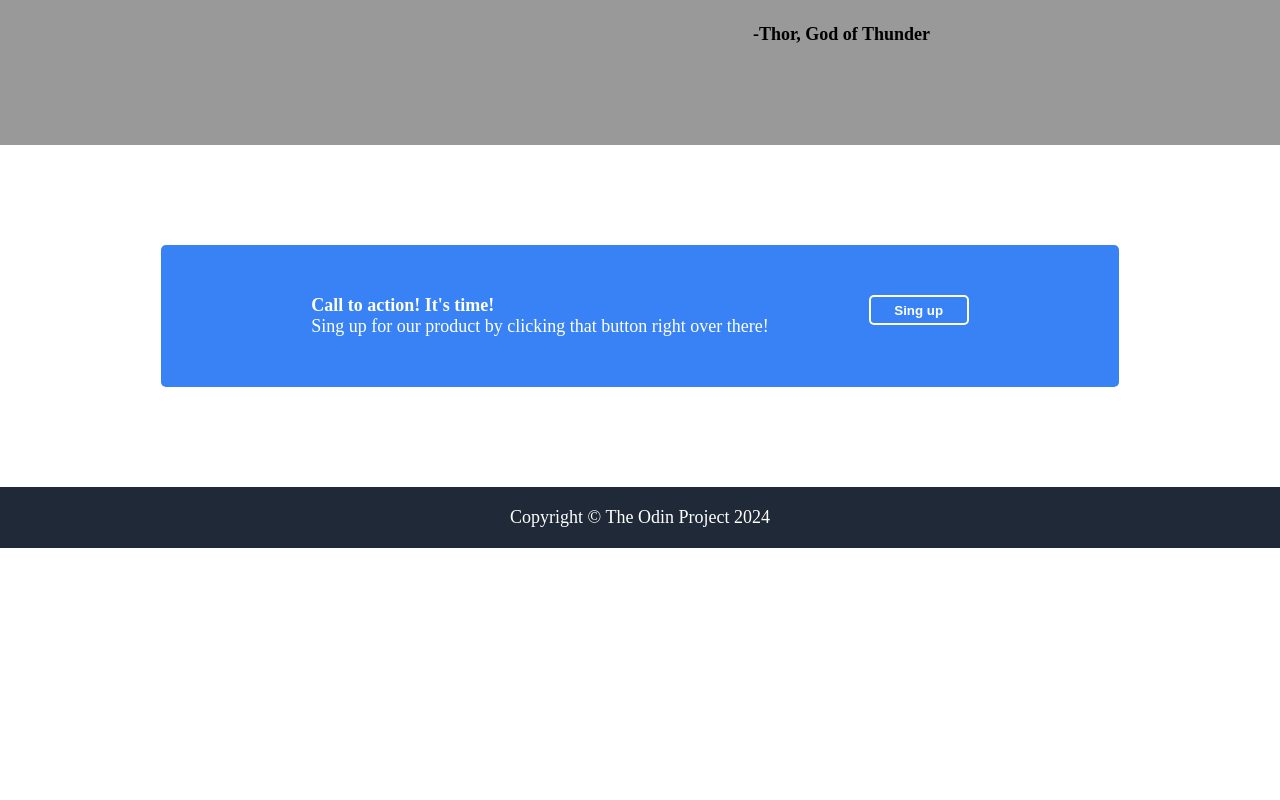
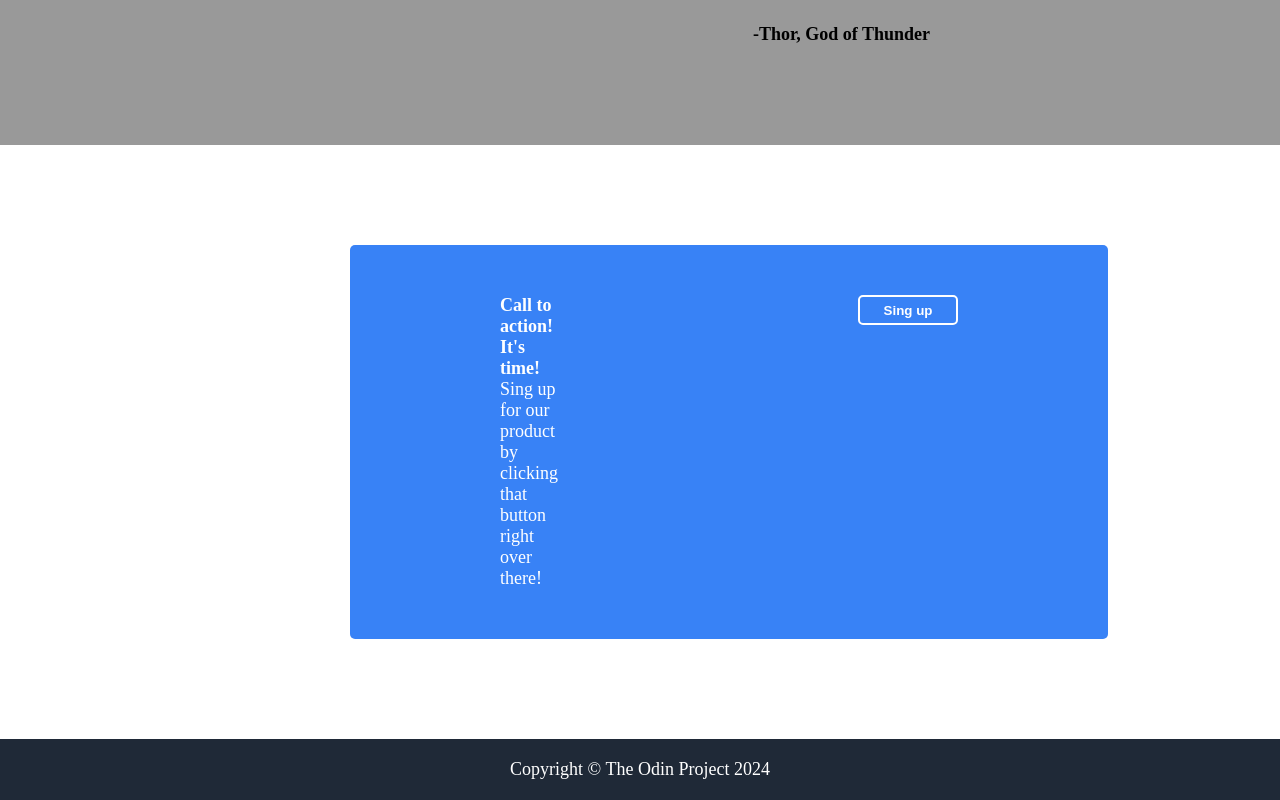
Before and after one commit to yuriy19802007/landing-page, a plain HTML site: page index.html in a window 1280 px wide. Shown: the part 1681-2481 px from the top of the page. Before the commit the page ends 2229 px from the top, so only its background shows below. Drawn offline with Linux system fonts and the light colour scheme.

Commit message:
CSS HTML finish

```diff
--- a/styles/style.css
+++ b/styles/style.css
@@ -134,21 +134,22 @@ main {
 }
 .section-3 {
   display: flex;
-  justify-content: center;
+  justify-content: space-evenly;
   align-items: center;
 }
 .blue-button {
   background-color: #3882f6;
-
+  flex: 2;
   border-radius: 5px;
   color: #fff;
   display: flex;
-  gap: 100px;
+  gap: 300px;
   padding: 50px 150px;
-  margin: 100px auto;
+  margin: 100px 350px;
 }
 .button-2 {
   min-width: 100px;
+
   height: 30px;
   border: 2px solid #fff;
   color: #fff;
```
